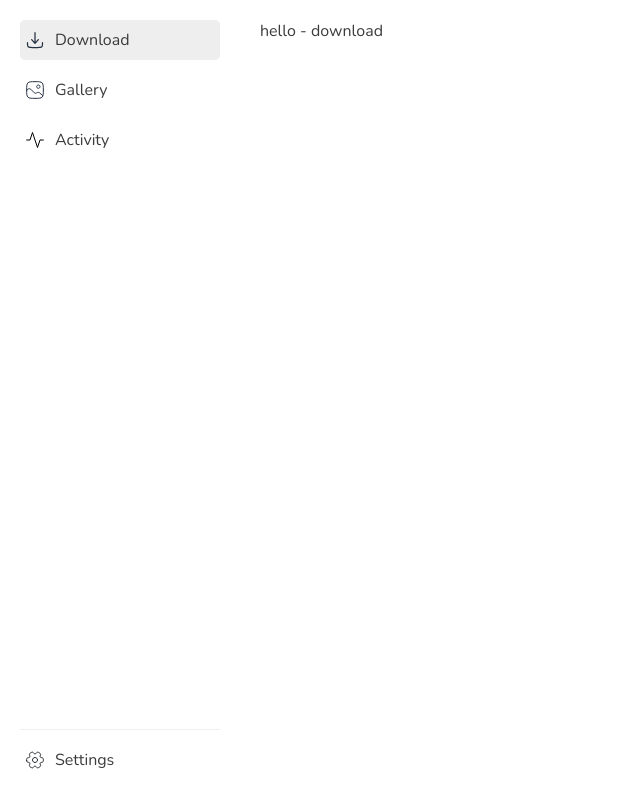
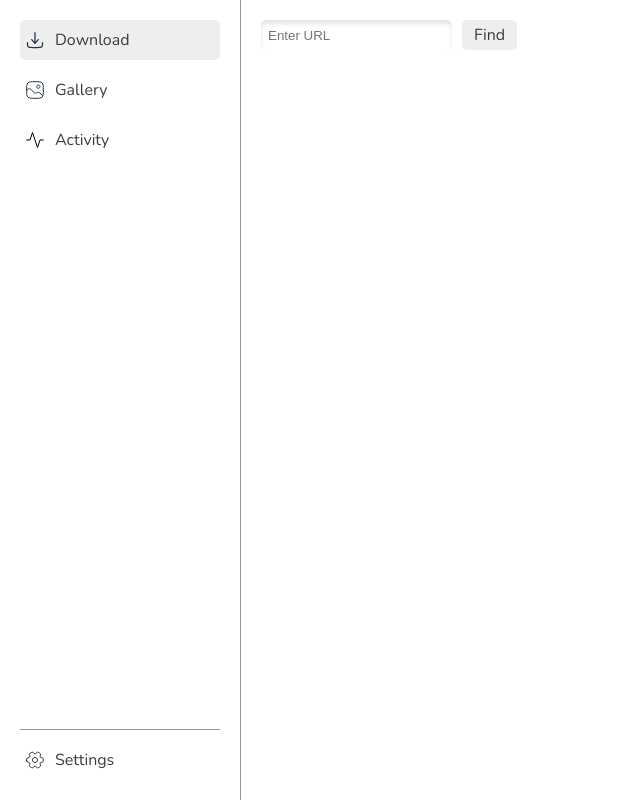
Before and after one commit to timotewb/go-website-downloader, a React (Vite) app in the folder frontend/: page / in a window 1280 px wide. Shown: the whole page, without its empty margins (0-640 px from the left). Built offline with nearby package versions, Linux system fonts and the light colour scheme.

Commit message:
download dev

```diff
--- a/frontend/src/components/Content.css
+++ b/frontend/src/components/Content.css
@@ -3,4 +3,5 @@
   flex-direction: column;
   align-items: center;
   padding: 20px;
+  border-left: 1px solid #33333381;
 }
--- a/frontend/src/components/Content.tsx
+++ b/frontend/src/components/Content.tsx
@@ -2,22 +2,27 @@ import "./Content.css";
 import { useContext } from "react";
 import { PageContext, PageContextType } from "../App";
 
+import Download from "./content/Download";
+import Gallery from "./content/Gallery";
+import Activity from "./content/Activity";
+import Settings from "./content/Settings";
+
 function Content() {
   const pageContext: PageContextType = useContext(PageContext);
 
-  let test: string;
+  let content: JSX.Element;
   if (pageContext.download.downloadState) {
-    test = "download";
+    content = <Download />;
   } else if (pageContext.gallery.galleryState) {
-    test = "gallery";
+    content = <Gallery />;
   } else if (pageContext.activity.activityState) {
-    test = "activity";
+    content = <Activity />;
   } else if (pageContext.settings.settingsyState) {
-    test = "settings";
+    content = <Settings />;
   } else {
-    test = "download";
+    content = <Download />;
   }
 
-  return <div id="content">hello - {test}</div>;
+  return <div id="content">{content}</div>;
 }
 export default Content;
--- a/frontend/src/components/MenuBar.css
+++ b/frontend/src/components/MenuBar.css
@@ -9,7 +9,7 @@
 
 .spacer {
   flex-grow: 1;
-  border-bottom: 1px solid #efefef;
+  border-bottom: 1px solid #33333381;
 }
 
 .button {
--- /dev/null
+++ b/frontend/src/components/content/Activity.tsx
@@ -0,0 +1,7 @@
+import "./Activity.css";
+
+function Activity() {
+  return <div>Activity</div>;
+}
+
+export default Activity;
--- /dev/null
+++ b/frontend/src/components/content/Download.css
@@ -0,0 +1,39 @@
+#input {
+  display: flex;
+  height: 1.875rem;
+  align-items: flex-start;
+  gap: 0.625rem;
+  flex-shrink: 0;
+  align-self: stretch;
+}
+
+#inputArea {
+  border: none;
+  outline: none;
+  display: flex;
+  padding: 0.3125rem 0.4375rem;
+  align-items: center;
+  gap: 0.625rem;
+  flex: 1 0 0;
+  align-self: stretch;
+  border-radius: 0.3125rem;
+  background: rgba(255, 255, 255, 0.9);
+  box-shadow: 0px 4px 4px 0px rgba(0, 0, 0, 0.1) inset;
+  color: #33333381;
+}
+
+#inputArea:focus {
+  color: #333333;
+}
+
+#inputButton {
+  display: flex;
+  padding: 0.1875rem 0.75rem;
+  justify-content: center;
+  align-items: center;
+  gap: 0.625rem;
+  align-self: stretch;
+  border-radius: 0.3125rem;
+  background: rgb(238, 238, 238);
+  cursor: pointer;
+}
--- /dev/null
+++ b/frontend/src/components/content/Download.tsx
@@ -0,0 +1,37 @@
+import "./Download.css";
+import { useRef } from "react";
+
+function Download() {
+  const inputRef = useRef("");
+  const handleChage = (e: React.ChangeEvent<HTMLInputElement>) => {
+    inputRef.current = e.target.value;
+  };
+  const handleBlur = (e: React.FocusEvent<HTMLInputElement, Element>) => {
+    console.log("handleBlur");
+    e.target.placeholder = "Enter URL";
+  };
+  const handleFocus = (e: React.FocusEvent<HTMLInputElement, Element>) => {
+    console.log("handleFocus");
+    e.target.placeholder = "";
+  };
+  return (
+    <>
+      <div id="input">
+        <input
+          id="inputArea"
+          placeholder="Enter URL"
+          onFocus={(e) => {
+            handleFocus(e);
+          }}
+          onBlur={(e) => {
+            handleBlur(e);
+          }}
+          onChange={(e) => handleChage(e)}
+        ></input>
+        <div id="inputButton">Find</div>
+      </div>
+    </>
+  );
+}
+
+export default Download;
--- /dev/null
+++ b/frontend/src/components/content/Gallery.tsx
@@ -0,0 +1,7 @@
+import "./Gallery.css";
+
+function Gallery() {
+  return <div>Gallery</div>;
+}
+
+export default Gallery;
--- /dev/null
+++ b/frontend/src/components/content/Settings.tsx
@@ -0,0 +1,7 @@
+import "./Settings.css";
+
+function Settings() {
+  return <div>Settings</div>;
+}
+
+export default Settings;
```
Also changed, not shown: frontend/src/components/content/Activity.css (added), frontend/src/components/content/Gallery.css (added), frontend/src/components/content/Settings.css (added), 1 other file (tests, documents, lock files or other folders).
